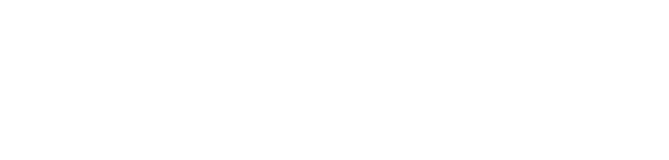
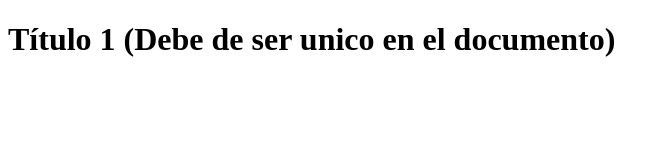
Before and after one commit to AlvaroHiguera/TrabajandoDesdeCasaUT1, a plain HTML site: page Miniproyecto/index.html in a window 1280 px wide. Shown: the whole page, without its empty margins (0-669 px from the left). Drawn offline with Linux system fonts and the light colour scheme.

Commit message:
Version 1.0 de los codigos.

```diff
--- a/Miniproyecto/index.html
+++ b/Miniproyecto/index.html
@@ -7,6 +7,6 @@
     <title>Document</title>
 </head>
 <body>
-
+    <h1>Título 1 (Debe de ser unico en el documento)</h1>
 </body>
 </html>
```
Also changed, not shown: 2 other files.
